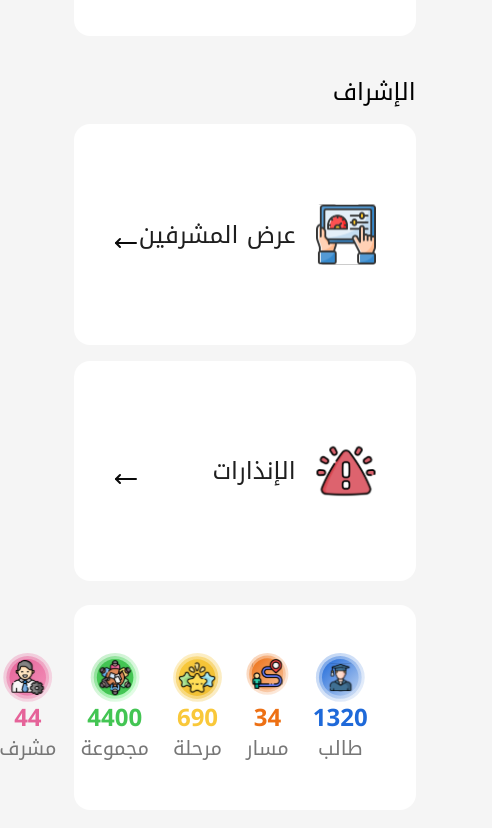
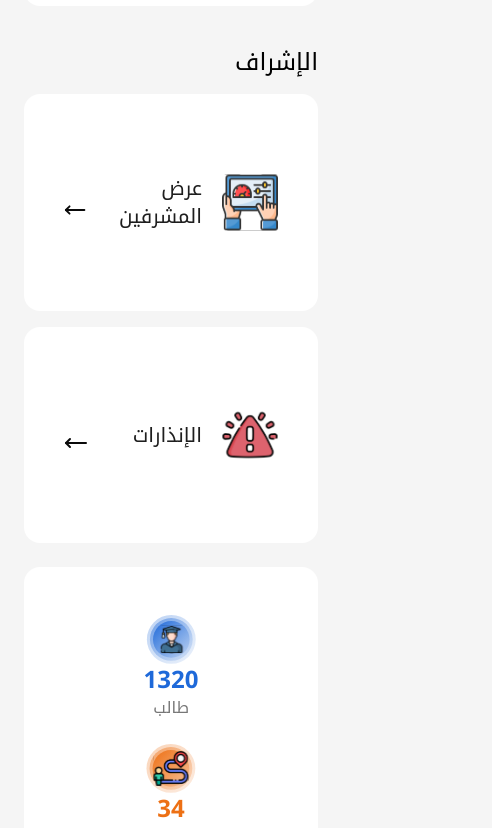
Before and after one commit to abdalrahmanshaip/wrattil, a React (Vite) app: page / in a window 390 px wide. Shown: the part 1156-1984 px from the top of the page, 492 px wide, since content can reach past the window. Built offline with nearby package versions, Linux system fonts and the light colour scheme.

Commit message:
Handle home page in small media

```diff
--- a/src/Layouts/Layout.tsx
+++ b/src/Layouts/Layout.tsx
@@ -2,8 +2,8 @@ import { ReactNode } from 'react'
 
 const Layout = ({ children }: { children: ReactNode }) => {
   return (
-    <div className='flex p-6'>
-      <aside className='h-screen w-[15%]'>Sidebar</aside>
+    <div className='flex p-6 overflow-hidden'>
+      <aside className='h-screen w-[14%]'>Sidebar</aside>
       <div className='w-full'>
         <div className='mb-20'>Navbar</div>
         <div>{children}</div>
--- a/src/Pages/HomePage.tsx
+++ b/src/Pages/HomePage.tsx
@@ -5,7 +5,7 @@ const HomePage = () => {
   return (
     <Layout>
       <div className='flex 2xl:flex-row flex-col  gap-6'>
-        <div className='space-y-10'>
+        <div className='space-y-10 w-full'>
           <Quran />
           <Tajweed />
           <Supervisor />
--- a/src/components/Pages/home/Quran.tsx
+++ b/src/components/Pages/home/Quran.tsx
@@ -7,7 +7,7 @@ const Quran = () => {
     { image: Questions, title: 'بنك الأسئلة للقرآن الكريم', href: '/test' },
   ]
   return (
-    <div className='space-y-4'>
+    <div className='space-y-4 '>
       <p className='text-black font-normal text-2xl'>القرآن الكريم</p>
       <div className='flex lg:flex-row flex-col items-center gap-4'>
         {quranCards.map((item, index) => {
--- a/src/components/Pages/home/UserStatus.tsx
+++ b/src/components/Pages/home/UserStatus.tsx
@@ -10,7 +10,7 @@ const UserStatus = () => {
     { image: BGPink, number: 44, color: 'text-our-pink', title: 'مشرف' },
   ]
   return (
-    <div className='p-12 bg-our-white-100 flex gap-6 rounded-2xl w-full'>
+    <div className='p-12 bg-our-white-100 flex gap-6 rounded-2xl w-full sm:flex-row flex-col'>
       {statusData.map((item, index) => {
         return (
           <UserStatusItem
--- a/src/components/Pages/home/_components/CartItem.tsx
+++ b/src/components/Pages/home/_components/CartItem.tsx
@@ -11,16 +11,16 @@ const CartItem = ({ item }: { item: ItemProps }) => {
   return (
     <Link
       to={item.href}
-      className='rounded-2xl py-20 px-10 bg-our-white-100 flex items-center justify-between 2xl:w-xl w-full hover:bg-our-white-100/50 transition-colors duration-75'
+      className='rounded-2xl py-20 px-10 bg-our-white-100 flex items-center justify-between w-full  hover:bg-our-white-100/50 transition-colors duration-75'
     >
       <div className='flex items-center gap-5'>
         <img
           src={item.image}
           alt={item.title}
-          width={60}
-          height={60}
+          width={56}
+          height={56}
         />
-        <p className='text-2xl text-our-black'>{item.title}</p>
+        <p className='2xl:text-2xl text-xl text-our-black'>{item.title}</p>
       </div>
       <MoveLeft
         className='mt-4'
--- a/src/components/Pages/home/_components/UserStatusItem.tsx
+++ b/src/components/Pages/home/_components/UserStatusItem.tsx
@@ -14,7 +14,7 @@ const UserStatusItem = ({ item }: { item: UserStatusProp }) => {
       />
       <div>
         <p className={`font-semibold text-2xl ${item.color}`}>{item.number}</p>
-        <p className='text-xl font-medium text-our-gray'>{item.title}</p>
+        <p className='2xl:text-xl  font-medium text-our-gray'>{item.title}</p>
       </div>
     </div>
   )
```
Also changed, not shown: 1 other file (tests, documents, lock files or other folders).
